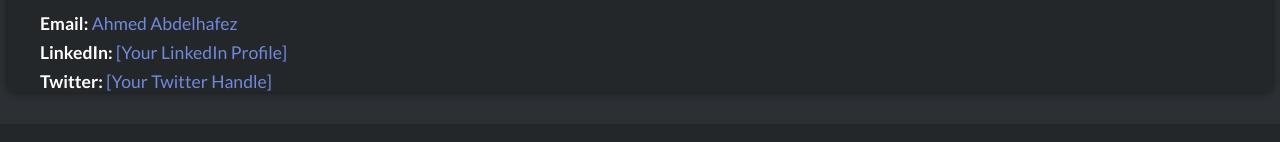
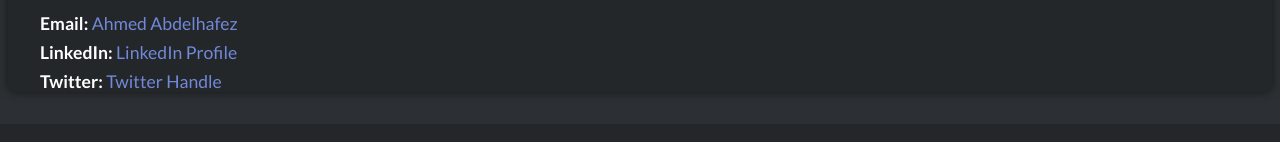
Before and after one commit to Ahmed-A-T/3dmaze.github.io, a plain HTML site: page index.html in a window 1280 px wide. Shown: the part 1591-1733 px from the top of the page. Drawn offline with Linux system fonts and the light colour scheme.

Commit message:
Update index.html

```diff
--- a/index.html
+++ b/index.html
@@ -67,8 +67,8 @@
             <h2>Contact</h2>
             <ul>
                 <li><strong>Email:</strong> <a href="mailto:ahmedhafez.ta@gmail.com">Ahmed Abdelhafez</a></li>
-                <li><strong>LinkedIn:</strong> <a href="www.linkedin.com/in/ahmed-abdelhafez-72171517b">[Your LinkedIn Profile]</a></li>
-                <li><strong>Twitter:</strong> <a href="https://x.com/ahmedhafezt77">[Your Twitter Handle]</a></li>
+                <li><strong>LinkedIn:</strong> <a href="www.linkedin.com/in/ahmed-abdelhafez-72171517b">LinkedIn Profile</a></li>
+                <li><strong>Twitter:</strong> <a href="https://x.com/ahmedhafezt77">Twitter Handle</a></li>
             </ul>
         </section>
     </main>
```
